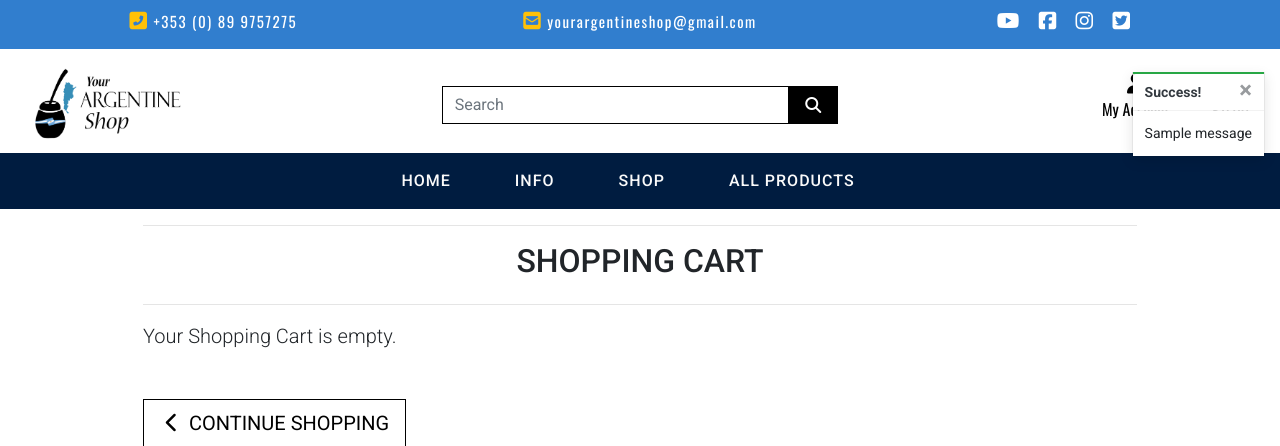
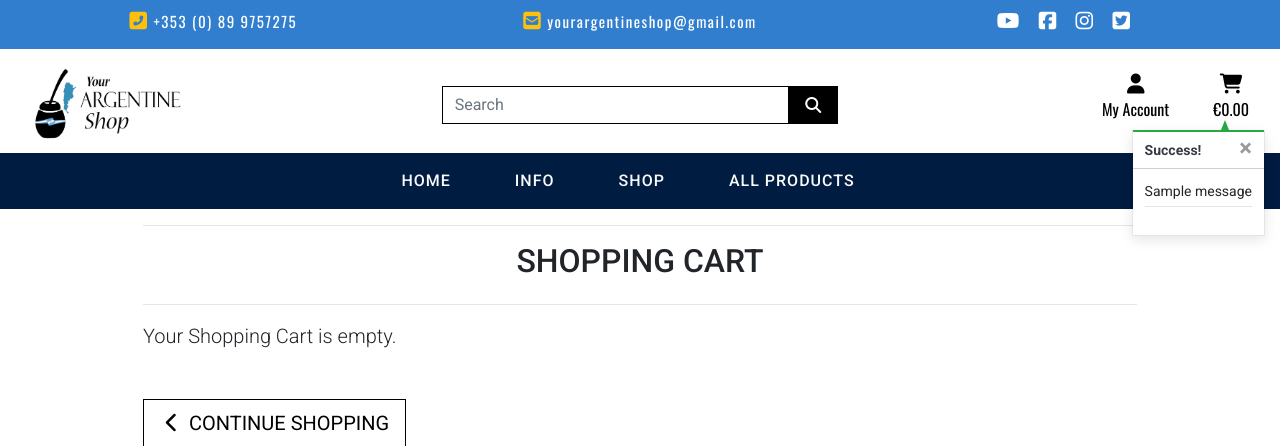
Before and after one commit to cotebarrientos/4th-milestone-project-your-argentine-shop, a Django app: page /cart/ in a window 1280 px wide. Shown: the top 446 px of the page. Run offline with Django 3.2, Linux system fonts and the light colour scheme; tables that the repository leaves empty hold one stand-in row (values such as "Sample post"); one stand-in notice (Sample message) is shown; some libraries are stand-ins or nearby versions.

Commit message:
Update Toasts Messages
I added css notifications, creating a preview of the shopping cart,
and also added more messages in the toast.

```diff
--- a/cart/views.py
+++ b/cart/views.py
@@ -1,4 +1,4 @@
-from django.shortcuts import render,  redirect, reverse, HttpResponse
+from django.shortcuts import render,  redirect, reverse, HttpResponse, get_object_or_404
 from django.contrib import messages
 
 from products.models import Product
@@ -14,13 +14,14 @@ def view_cart(request):
 def add_to_cart(request, item_id):
     """ Add a quantity of the specified product to the shopping cart """
 
-    product = Product.objects.get(pk=item_id)
+    product = get_object_or_404(Product, pk=item_id)
     quantity = int(request.POST.get('quantity'))
     redirect_url = request.POST.get('redirect_url')
     cart = request.session.get('cart', {})
 
     if item_id in list(cart.keys()):
         cart[item_id] += quantity
+        messages.success(request, f'Updated {product.name} quantity to {cart[item_id]}')
     else:
         cart[item_id] = quantity
         messages.success(request, f'Added {product.name} to your shopping cart')
@@ -32,14 +33,18 @@ def add_to_cart(request, item_id):
 def adjust_cart(request, item_id):
     """Adjust the quantity of the specified product to the specified amount"""
 
+    product = get_object_or_404(Product, pk=item_id)
     quantity = int(request.POST.get('quantity'))
     cart = request.session.get('cart', {})
 
     if item_id in list(cart.keys()):
         if quantity > 0:
             cart[item_id] = quantity
+            messages.success(request, f'Updated {product.name} quantity to {cart[item_id]}')
         else:
             cart.pop(item_id)
+            messages.success(request, f'Removed {product.name} from your shopping cart')
+
 
     request.session['cart'] = cart
     return redirect(reverse('view_cart'))
@@ -49,10 +54,12 @@ def remove_from_cart(request, item_id):
     """Remove the item from the shopping cart"""
 
     try:
+        product = get_object_or_404(Product, pk=item_id)
         cart = request.session.get('cart', {})
 
         if item_id in list(cart.keys()):
             del cart[item_id]
+            messages.success(request, f'Removed {product.name} from your shopping cart')
 
         else:
             cart.pop(item_id)
@@ -61,4 +68,5 @@ def remove_from_cart(request, item_id):
         return HttpResponse(status=200)
 
     except Exception as e:
+        messages.error(request, f'Error removing item: {e}')
         return HttpResponse(status=500)
--- a/static/css/base.css
+++ b/static/css/base.css
@@ -266,7 +266,7 @@ a.category-badge > span.badge:hover {
 
 .message-container {
     position: fixed;
-    top: 72px;
+    top: 130px;
     right: 15px;
     z-index: 99999999999;
 }
@@ -279,6 +279,56 @@ a.category-badge > span.badge:hover {
     height: 2px;
 }
 
+/* from CSS-tricks.com: https://css-tricks.com/snippets/css/css-triangle/ */
+.arrow-up {
+    width: 0;
+    height: 0;
+    border-left: 4px solid transparent;
+    border-right: 4px solid transparent;
+    border-bottom: 10px solid black;
+    position: absolute;
+    top: -10px;
+    right: 36px;
+}
+
+/* Convenience classes - colors copied from Bootstrap */
+.arrow-primary {
+    border-bottom-color: #007bff !important;
+}
+
+.arrow-secondary {
+    border-bottom-color: #6c757d !important;
+}
+
+.arrow-success {
+    border-bottom-color: #28a745 !important;
+}
+
+.arrow-danger {
+    border-bottom-color: #dc3545 !important;
+}
+
+.arrow-warning {
+    border-bottom-color: #ffc107 !important;
+}
+
+.arrow-info {
+    border-bottom-color: #17a2b8 !important;
+}
+
+.arrow-light {
+    border-bottom-color: #f8f9fa !important;
+}
+
+.arrow-dark {
+    border-bottom-color: #343a40 !important;
+}
+
+.cart-notification-wrapper {
+    height: 100px;
+    overflow-x: hidden;
+    overflow-y: auto;
+}
 
 /* -------------------------------- Media Queries */
 
--- a/templates/includes/toasts/toast_success.html
+++ b/templates/includes/toasts/toast_success.html
@@ -8,6 +8,42 @@
         </button>
     </div>
     <div class="toast-body bg-white">
-        {{ message }}
+        <div class="row">
+            <div class="col">
+                {{ message }}
+                <hr class="mt-1 mb-3">
+            </div>
+        </div>
+            {% if total %}
+            <p class="text-uppercase bg-white text-black py-1">Your Shopping Cart ({{ product_count }})</p>
+            <div class="cart-notification-wrapper">
+                {% for item in cart_items %}
+                    <div class="row">
+                        <div class="col-3 my-1">
+                            <img class="w-100" src="{{ item.product.image.url }}">
+                        </div>
+                        <div class="col-9">
+                            <p class="my-0"><strong>{{ item.product.name }}</strong></p>
+                            <p class="my-0 small text-muted">Qty: {{ item.quantity }}</p>
+                        </div>
+                    </div>
+                {% endfor %}
+            </div>
+            <div class="row">
+                <div class="col">
+                    <strong><p class="mt-3 mb-1 text-black">
+                        Subtotal (Exc. delivery):
+                        <span class="float-right">€{{ subtotal|floatformat:2 }}</span>
+                    </p></strong>
+                    <a href="{% url 'view_cart' %}" class="btn btn-black btn-block rounded-0">
+                        <span class="text-uppercase">Go To Checkout</span>
+                        <span class="icon">
+                            <i class="fas fa-lock"></i>
+                        </span>
+                    </a>
+                </div>
+            </div>
+            {% endif %}
+
     </div>
 </div>
```
